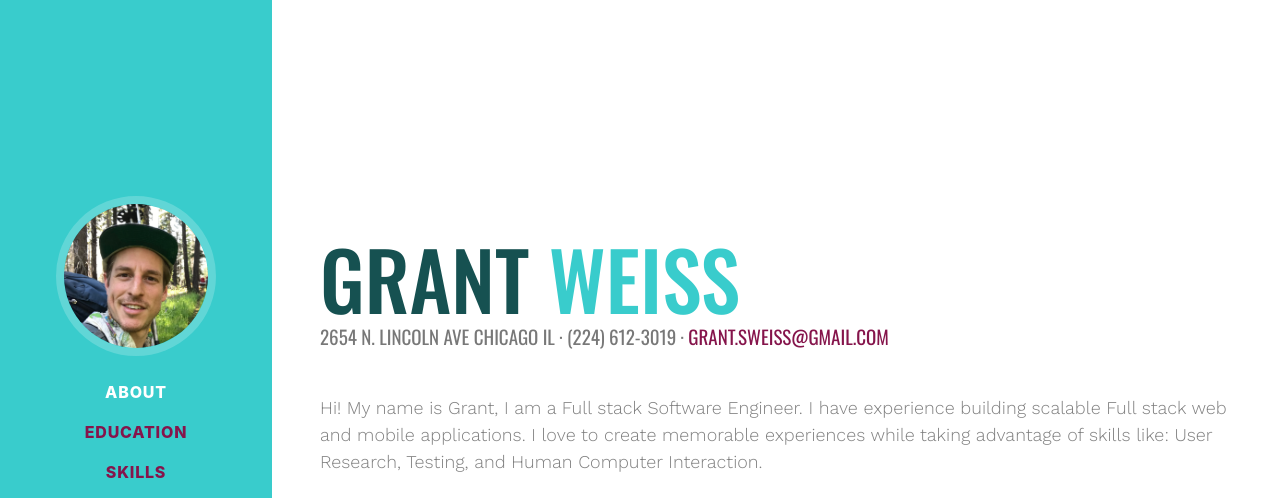
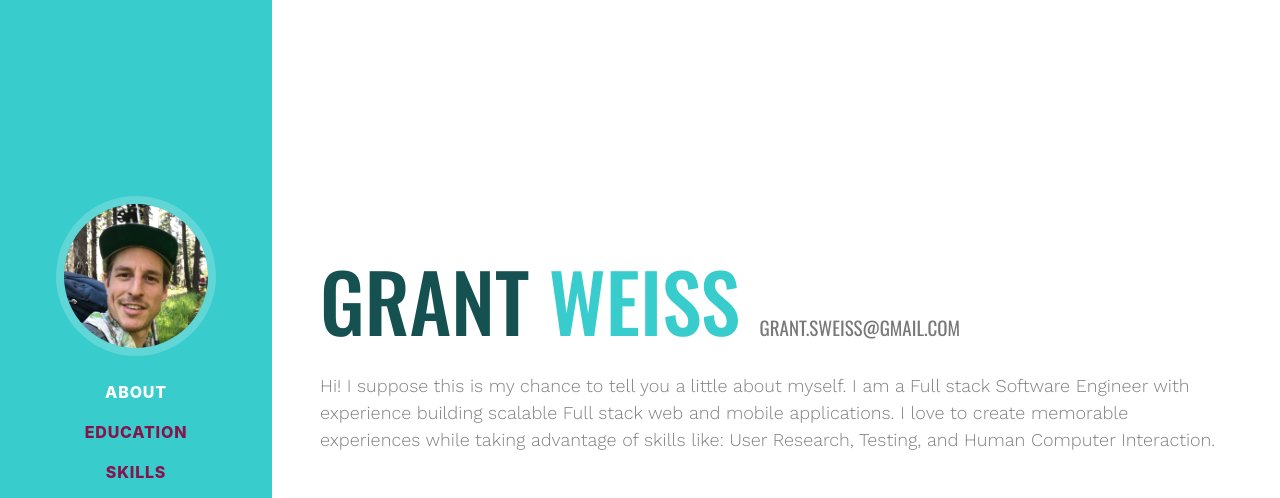
Before and after one commit to grantweiss/grantweiss.github.io, a plain HTML site: page index.html in a window 1280 px wide. Shown: the top 498 px of the page. Drawn offline with nearby package versions, Linux system fonts and the light colour scheme; a script that the page names is missing.

Commit message:
update email

```diff
--- a/index.html
+++ b/index.html
@@ -88,12 +88,15 @@
 
       <section class="content-area p-3 p-lg-5 d-flex d-column" id="about">
         <div class="my-auto">
-          <h1 class="mb-0 small-screen">Grant <span class="color-change">Weiss</span></h1>
-          <div class="mb-5">
-            <h5 class="address">2654 N. Lincoln ave Chicago IL · (224) 612-3019 ·
-              <a href="mailto:grant.sweiss@gmail.com">grant.sweiss@gmail.com</a></h5>
-          </div>
-          <p class="mb-5">Hi! My name is Grant, I am a Full stack Software Engineer. I have experience building scalable Full stack web and mobile applications. I love to create memorable experiences while taking advantage of skills like: User Research, Testing, and Human Computer Interaction.</p>
+          <h1 class="mb-0 small-screen">
+            Grant
+            <span class="color-change">
+              Weiss
+            </span>
+            <a class="address" href="mailto:grant.sweiss@gmail.com">grant.sweiss@gmail.com</a>
+          </h1>
+          <br />
+          <p class="mb-5">Hi! I suppose this is my chance to tell you a little about myself. I am a Full stack Software Engineer with experience building scalable Full stack web and mobile applications. I love to create memorable experiences while taking advantage of skills like: User Research, Testing, and Human Computer Interaction.</p>
           <div class="social">
             <a href="https://github.com/grantweiss" target="blank">
                <i class="fab fa-github-square fa-3x social"></i>
--- a/styles/custom.css
+++ b/styles/custom.css
@@ -154,7 +154,7 @@ h4 {
 	font-size: 19px;
 	font-family: 'Oswald', sans-serif;
 	font-weight: 400;
-
+  display: inline-block;
 }
 
 .color-change {
```
